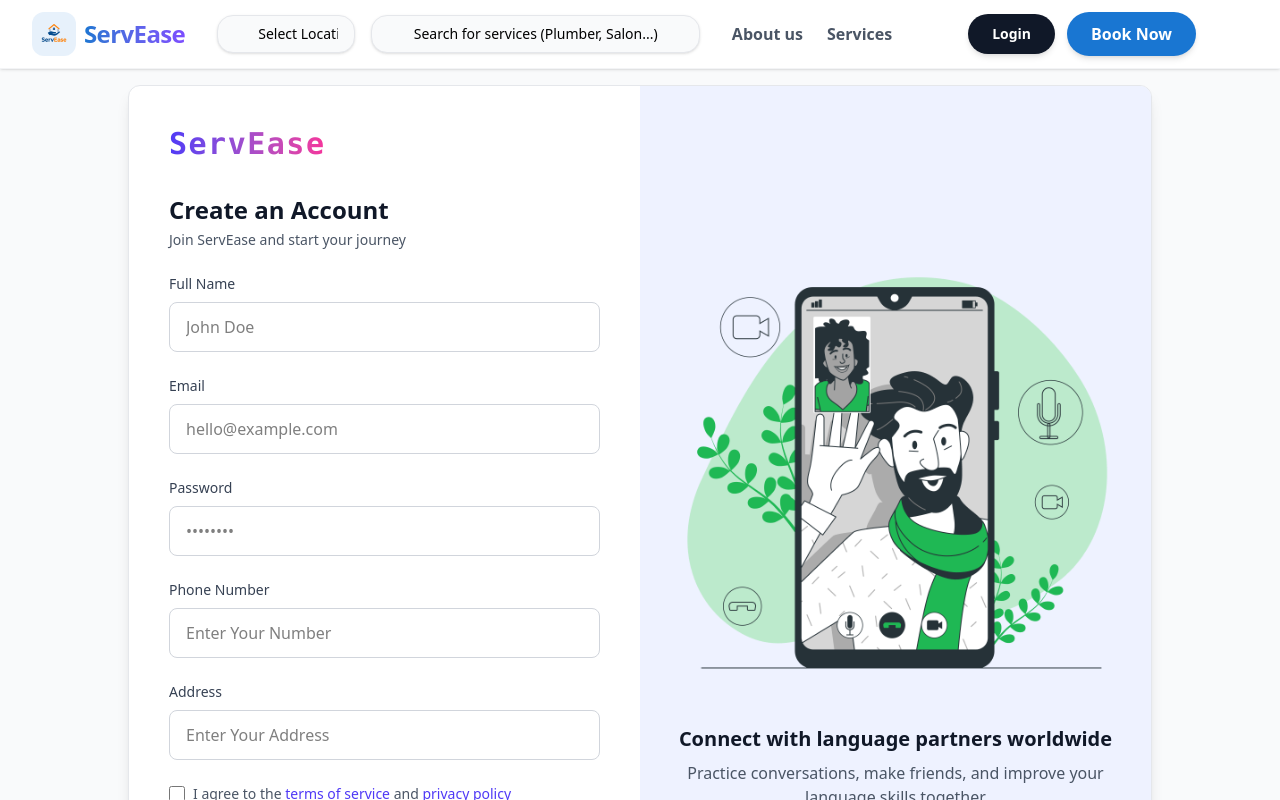
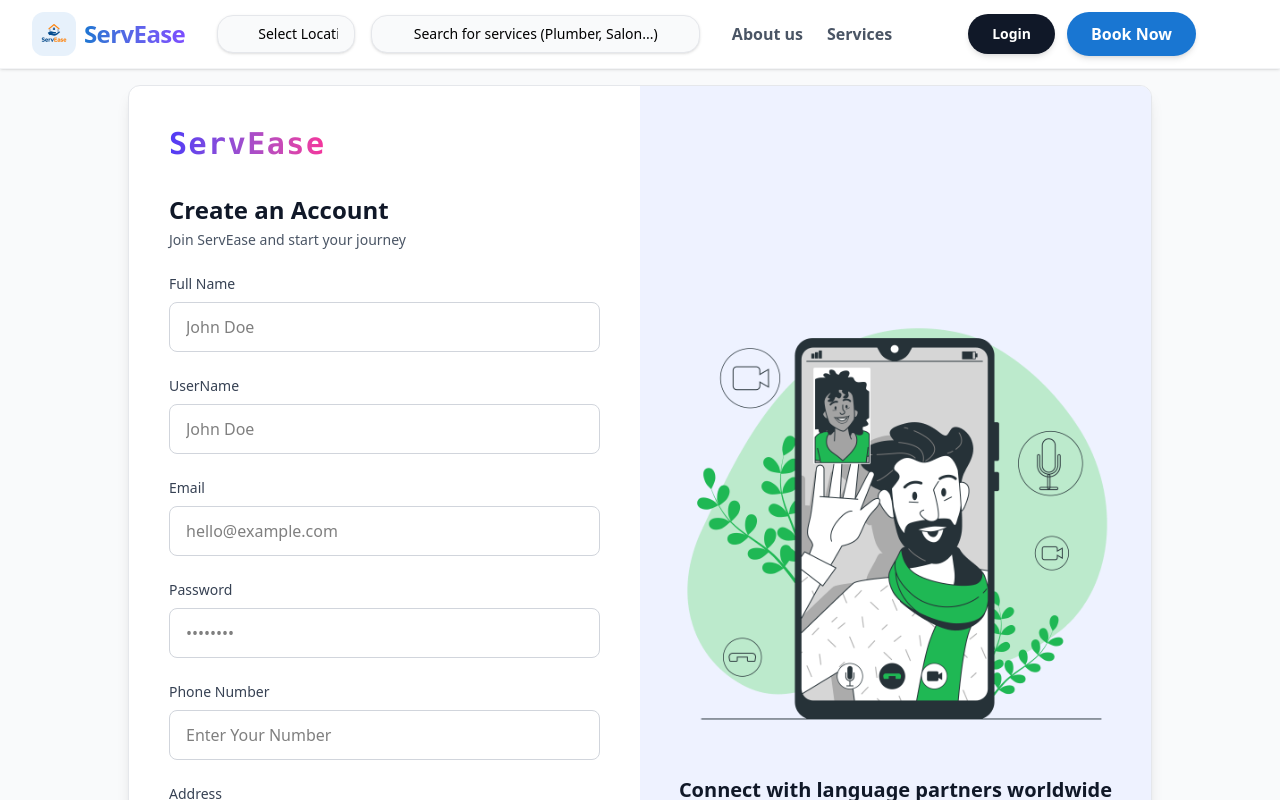
Before and after one commit to Sachin004-tech/ServEase, a React (Vite) app in the folder frontend/: page /signupcustomer in a window 1280 px wide. Shown: the top 800 px of the page. Built offline with nearby package versions, Linux system fonts and the light colour scheme; some icons are missing.

Commit message:
fix: login signUp flow

```diff
--- a/frontend/src/App.jsx
+++ b/frontend/src/App.jsx
@@ -2,8 +2,8 @@ import React from "react";
 import { Routes, Route } from "react-router-dom";
 import LoginPage from "./components/LoginPage";
 import Navbar from "./layouts/Navbar";
-import SignUpCustomer from "./pages/SignUpCustomer";
-import SignUpProfessional from "./pages/SignUpProfessional";
+import SignUpCustomer from "./pages/register/SignUpCustomer";
+import SignUpProfessional from "./pages/register/SignUpProfessional";
 import HomePage from "./pages/HomePage";
 import AdminDashboard from "./pages/admin/AdminDashboard";
 import { useSelector } from "react-redux";
--- a/frontend/src/api/auth.jsx
+++ b/frontend/src/api/auth.jsx
@@ -23,12 +23,12 @@ export const ProfessionalSignup = async (signupData) => {
   }
 };
 
-export const AdminLogin = async (loginData) => {
+export const CustomerLogin = async (loginData) => {
   try {
-    const response = await axiosInstance.post("/admin/login", loginData);
+    const response = await axiosInstance.post("/customer/login", loginData);
     return response.data;
   } catch (error) {
-    console.error("Admin login error:", error.response?.data || error.message);
+    console.error("Customer login error:", error.response?.data || error.message);
     throw error;  // Re-throw for Redux thunk to handle
   }
 };
--- a/frontend/src/components/LoginPage.jsx
+++ b/frontend/src/components/LoginPage.jsx
@@ -3,7 +3,6 @@ import { useNavigate } from "react-router-dom";
 import Modal from "./modal/Modal";
 import RoleSelection from "./RoleSelection";
 import { useForm } from "react-hook-form";
-import { AdminLogin } from "../api/auth";
 import { useDispatch, useSelector } from "react-redux";
 import { loginUser } from "../redux/feature/auth/authSlice";
 import { unwrapResult } from "@reduxjs/toolkit";
@@ -33,18 +32,16 @@ const LoginPage = () => {
     console.log(data);
     try {
       const resultAction = await dispatch(
-        loginUser({ email: data.email, password: data.password })
+        loginUser({ email: data.email, password: data.password, role: data.role })
       );
-
       const res = unwrapResult(resultAction);
+      localStorage.setItem("token", res.token);
       console.log(res);
-      localStorage.setItem("admin_id", res.admin_id);
       toast.success(res.message);
-
-      if (res.admin_id) {
-        navigate("/admin/admindashboard");
-      } else {
+      if (res.success === data.role) {
         navigate("/");
+      } else if (res.success === data.role) {
+        navigate("/professional");
       }
     } catch (err) {
       toast.error(err.message || "Login failed");
--- a/frontend/src/pages/SignUpCustomer.jsx
+++ b/frontend/src/pages/register/SignUpCustomer.jsx
@@ -3,10 +3,11 @@ import { Link } from "react-router-dom";
 import { useForm } from "react-hook-form";
 // import { CustomerSignup } from "../api/auth";
 import { useDispatch, useSelector } from "react-redux";            //Redux se dispatch (action trigger karne ke liye) aur useSelector (state access karne ke liye)
-import { customerUserSignup } from "../redux/feature/auth/authSlice"; //customerUserSignup – Redux thunk action jo signup request bhejta hai
+import { customerUserSignup } from "../../redux/feature/auth/authSlice"; //customerUserSignup – Redux thunk action jo signup request bhejta hai
 import { unwrapResult } from "@reduxjs/toolkit"; //unwrapResult – Redux Toolkit helper, jo async thunk ka final result nikalta hai
 import { zodResolver } from "@hookform/resolvers/zod";
-import { customerSignupSchema } from "../utils/schema/customerSignupSchema";
+import { customerSignupSchema } from "../../utils/schema/customerSignupSchema";
+import { toast } from "react-toastify";
 
 const SignUpCustomer = () => {
   const dispatch = useDispatch();
@@ -37,15 +38,13 @@ const SignUpCustomer = () => {
       console.log(res);
 
       if (res.success) {
-        alert("Signup successful!");
+        toast.success("Signup successful!");
       } else {
-        alert(res.message || "Email is already registered!");
+        toast.error("Email is already registered!");
       }
     } catch (error) {
       console.error("Signup error:", error);
-      alert(
-        error.message || "Signup failed. Please try again."
-      );
+      toast.error("Signup failed. Please try again.");
     }
   };
 
@@ -84,6 +83,22 @@ const SignUpCustomer = () => {
               />
               {errors.name && (
                 <p className="text-xs text-red-500 mt-1">{errors.name.message}</p>
+              )}
+            </div>
+
+            {/* UserName */}
+            <div className="flex flex-col gap-2">
+              <label className="text-sm font-medium text-gray-700 dark:text-gray-300">
+                UserName
+              </label>
+              <input
+                type="text"
+                {...register("username")}
+                placeholder="John Doe"
+                className={`w-full px-4 py-3 rounded-lg border ${errors.username ? 'border-red-500' : 'border-gray-300 dark:border-gray-600'} dark:bg-gray-700 dark:text-white focus:outline-none focus:ring-2 focus:ring-indigo-500`}
+              />
+              {errors.username && (
+                <p className="text-xs text-red-500 mt-1">{errors.username.message}</p>
               )}
             </div>
 
--- a/frontend/src/pages/SignUpProfessional.jsx
+++ b/frontend/src/pages/register/SignUpProfessional.jsx
@@ -1,12 +1,12 @@
 import React from "react";
 import { Link } from "react-router-dom";
 import { useForm } from "react-hook-form";
-import { ProfessionalSignup } from "../api/auth";
+import { ProfessionalSignup } from "../../api/auth";
 import { useDispatch, useSelector } from "react-redux";
-import { professionalUserSignup } from "../redux/feature/auth/authSlice";
+import { professionalUserSignup } from "../../redux/feature/auth/authSlice";
 import { unwrapResult } from "@reduxjs/toolkit";
 import { zodResolver } from "@hookform/resolvers/zod";
-import { professionalSignupSchema } from "../utils/schema/professionalSignupSchema";
+import { professionalSignupSchema } from "../../utils/schema/professionalSignupSchema";
 
 const SignUpProfessional = () => {
 
--- a/frontend/src/redux/feature/auth/authSlice.js
+++ b/frontend/src/redux/feature/auth/authSlice.js
@@ -1,7 +1,7 @@
 import { createSlice, createAsyncThunk } from "@reduxjs/toolkit";
 // import { login, CustomerSignup, ProfessionalSignup } from './authAPI';
 import {
-  AdminLogin,
+  CustomerLogin,
   CustomerSignup,
   ProfessionalSignup,
 } from "../../../api/auth";              // Importing API functions that make real HTTP requests
@@ -12,11 +12,7 @@ export const loginUser = createAsyncThunk(
   async (userData, { rejectWithValue }) => { // userData → { email, password } (from frontend)
 
     try {
-
-      // Send login data to backend using API call
-      const res = await AdminLogin(userData);
-
-      //  Return backend response → goes into fulfilled case
+      const res = await CustomerLogin(userData);
       return res;
     } catch (error) {
       return rejectWithValue(error.response?.data || "Login Failed");
@@ -78,7 +74,7 @@ const authSlice = createSlice({
 
     builder.addCase(loginUser.rejected, (state, action) => {
       state.loading = false;
-      state.user = action.payload;
+      state.error = action.payload;
     });
 
     // signup Customer
@@ -115,5 +111,5 @@ const authSlice = createSlice({
   },
 });
 
-export const {logout} =  authSlice.actions;        // Exporting the logout function for use in components
+export const { logout } = authSlice.actions;        // Exporting the logout function for use in components
 export default authSlice.reducer;                  // Exporting reducer for Redux store
--- a/frontend/src/utils/schema/customerSignupSchema.ts
+++ b/frontend/src/utils/schema/customerSignupSchema.ts
@@ -2,6 +2,7 @@ import { z } from "zod";
 
 export const customerSignupSchema = z.object({
     name: z.string().min(2, "Name must be at least 2 characters long").nonempty("Name is required"),
+    username: z.string().min(4, "Username must be at least 4 characters long and unique").nonempty("Username is required"),
     email: z.string().email("Invalid email format").nonempty("Email is required"),
     password: z
         .string()
```
